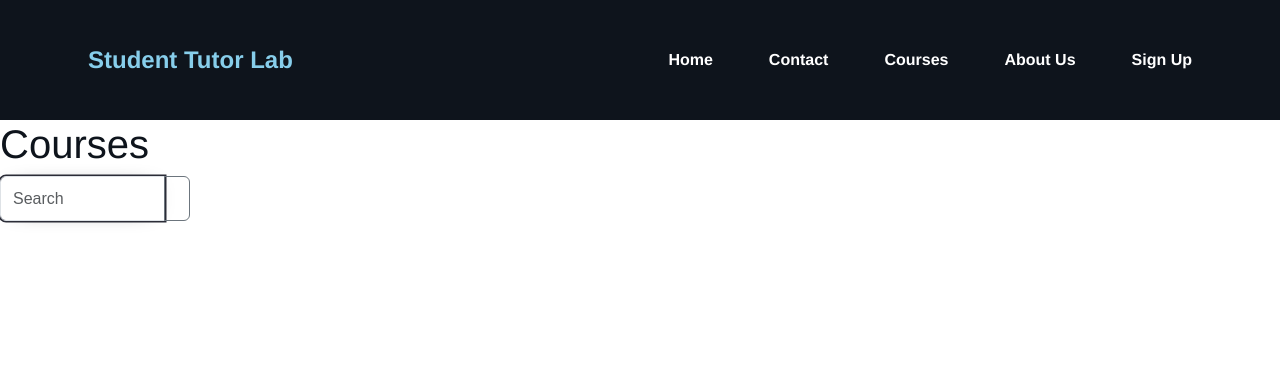
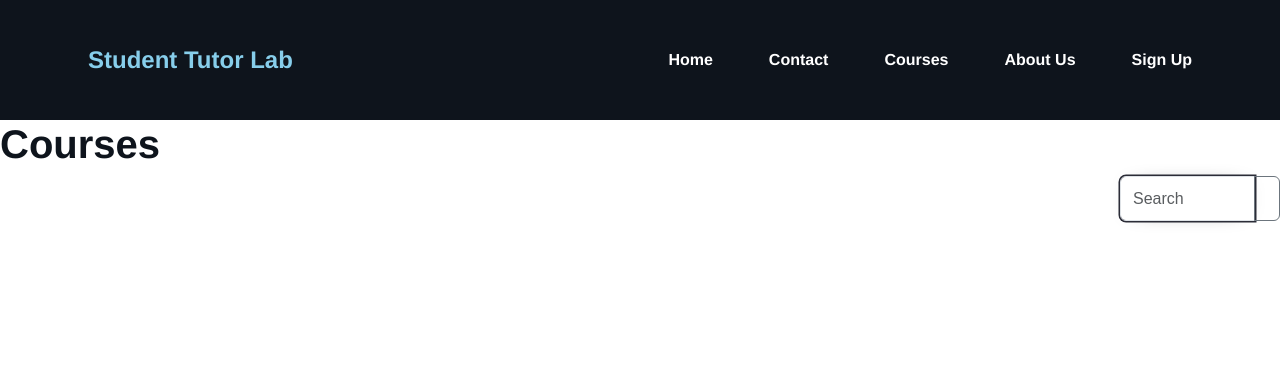
Before and after one commit to meherubahasin/Student-Tutor-Lab, a Flask app: page /display_courses in a window 1280 px wide. Shown: the top 380 px of the page. Run offline with Flask 3, Linux system fonts and the light colour scheme; data that the repository does not hold is empty.

Commit message:
Update courses.css
Updated the style for course page.

```diff
--- a/static/courses.css
+++ b/static/courses.css
@@ -8,7 +8,7 @@
   justify-content: space-evenly;
   align-items: space-evenly;
   display: grid;
-  grid-template-columns: repeat(auto-fit, minmax(300px, 500px));
+  grid-template-columns: repeat(auto-fit, minmax(200px, 300px));
   gap:15px;
 }
 .custom-card {
@@ -48,7 +48,7 @@
     margin-bottom: 0.5rem; /* 8px */
     display: block;
     font-family: Montserrat, sans-serif;
-    font-size: 1.25rem; /* 20px */
+    font-size: 2rem; /* 20px */
     font-weight: 600;
     line-height: 1.75;
     letter-spacing: -0.5px;
@@ -112,6 +112,8 @@
 
 
 .group {
+    margin-left: 70rem;
+    justify-items: end;
     display: flex;
     line-height: 28px;
     align-items: center;
@@ -160,3 +162,7 @@
     pointer-events: none;
     z-index: 1;
   }
+
+.courses h1 {
+  font-weight: 700;
+}
```
